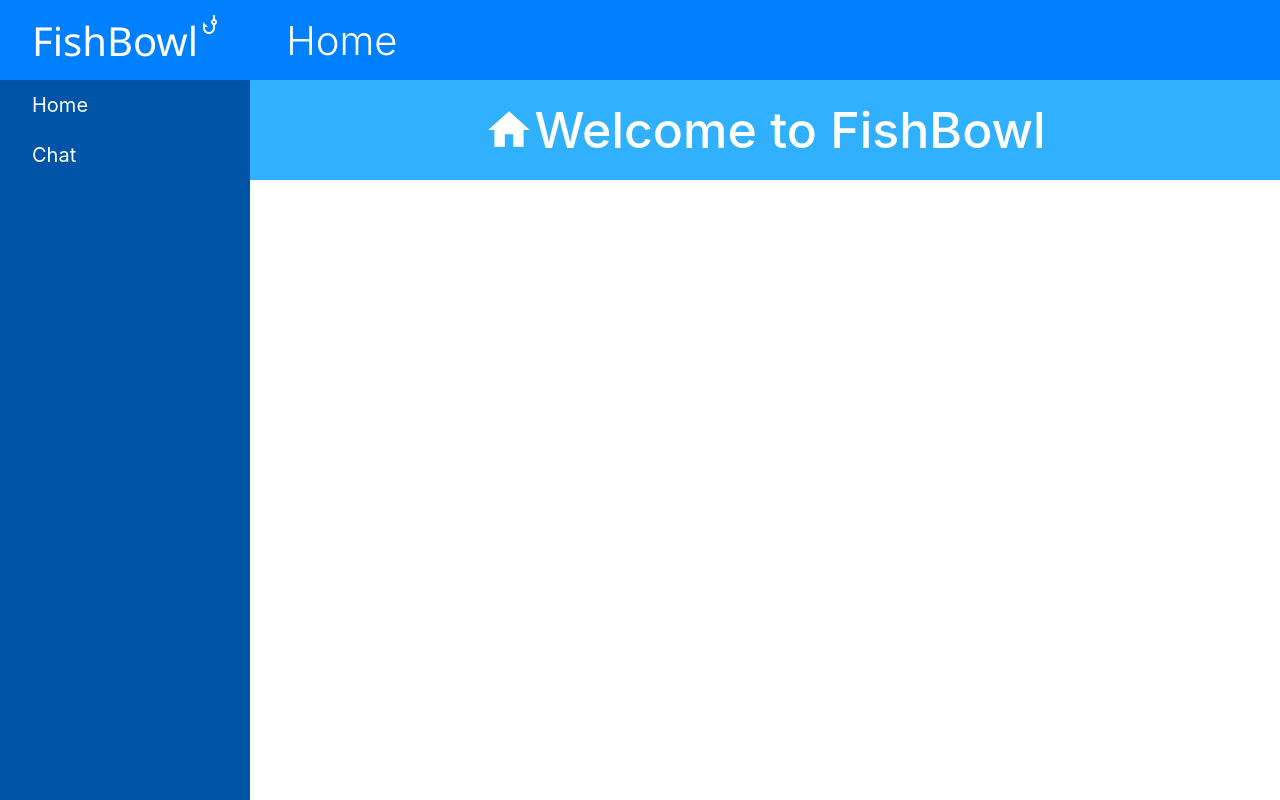
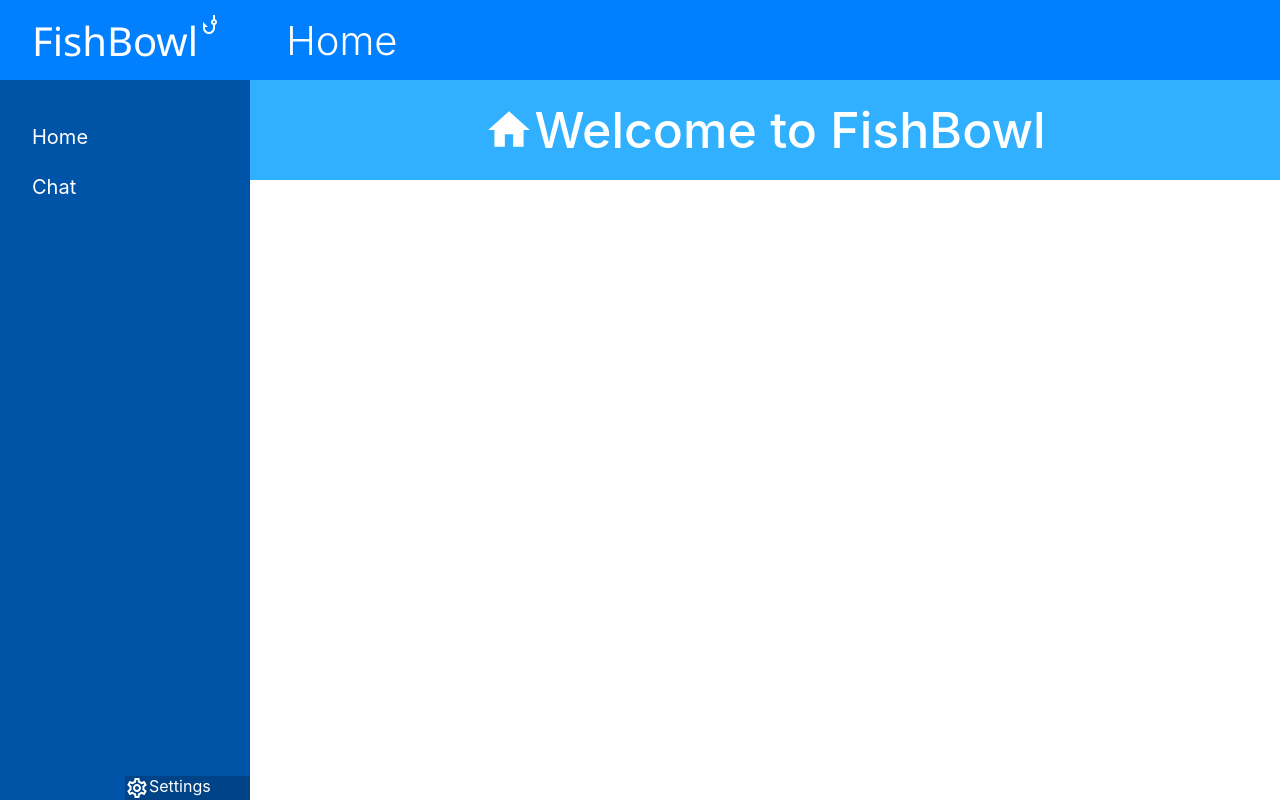
Before and after one commit to jedgray36/chat-app, a React (Create React App) app: page / in a window 1280 px wide. Built offline with nearby package versions, Linux system fonts and the light colour scheme.

Commit message:
settings button and css changes

```diff
--- a/src/App.css
+++ b/src/App.css
@@ -19,4 +19,5 @@
     justify-content: center;
     color: white;
     font-weight: 500;
+    white-space: nowrap;
 }
--- a/src/components/NavBar.tsx
+++ b/src/components/NavBar.tsx
@@ -3,6 +3,7 @@ import { NavLink } from 'react-router-dom';
 import { sidebarData } from '../data/sidebarData';
 import { Link } from '../types/link';
 import '../styles/navBar.css'
+import SettingsOutlinedIcon from '@mui/icons-material/SettingsOutlined';
 
 
 
@@ -10,7 +11,6 @@ import '../styles/navBar.css'
 const NavBar = () => {
     return (
           <div className='Sidebar'>
-
             <ul className='SidebarList'>
               {sidebarData.map((linkData: Link) => (
               <li
@@ -19,7 +19,9 @@ const NavBar = () => {
               <NavLink className="title" to={linkData.link}>{linkData.title}</NavLink>
               </li>
               ))}
+
             </ul>
+            <li className='settings'><SettingsOutlinedIcon />Settings</li>
           </div>
       )
   }
--- a/src/styles/header.css
+++ b/src/styles/header.css
@@ -7,6 +7,7 @@
     font-weight: 300;
     display: flex;
     align-items: center;
+    white-space: nowrap;
 }
 
 .logo {
--- a/src/styles/navBar.css
+++ b/src/styles/navBar.css
@@ -7,10 +7,10 @@
     flex-grow: 1;
 }
 
-.SidebarList  {
+.SidebarList {
     height: auto;
+    margin-top: 2rem;
     padding: 0;
-    margin: 0;
     width: 100%;
 }
 
@@ -34,6 +34,15 @@
 
 .SidebarList .row:hover {
     cursor: pointer;
-    background-color: rgb(202, 105, 36);
+    background-color: rgb(0, 53, 107);
     transition: 0.3s;
 }
+
+.settings {
+    list-style: none;
+    display: flex;
+    width: 100%;
+    margin-top: auto; /* This will push the "settings" item to the bottom */
+    color: white;
+    background-color: rgb(0, 67, 134);
+}
```
